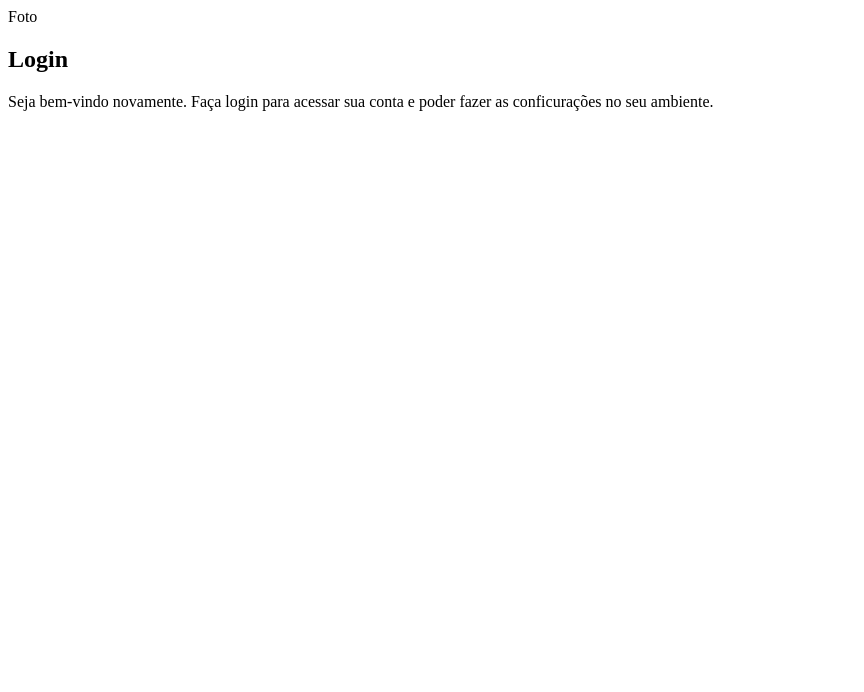
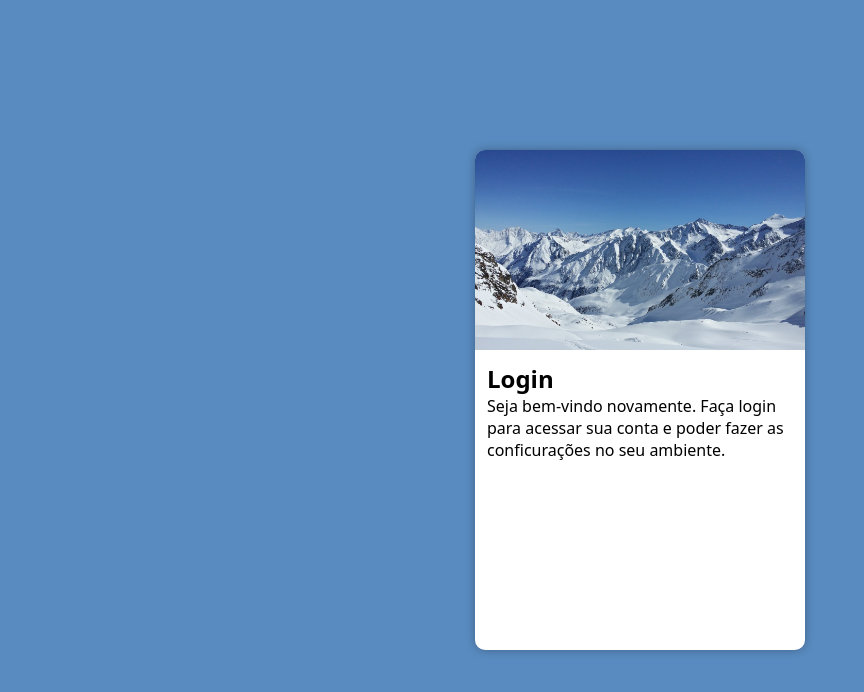
Before and after one commit to RaissaNv/projeto-login, a plain HTML site: page index.html in a window 1280 px wide. Shown: the whole page, without its empty margins (0-864 px from the left). Drawn offline with Linux system fonts and the light colour scheme.

Commit message:
comeco do css

```diff
--- a/estilos/style.css
+++ b/estilos/style.css
@@ -3,5 +3,50 @@
 /*
     Cores:
     -> #637D98
-    _> #598BC0
+    -> #598BC0
 */
+
+* {
+    font-family: system-ui, -apple-system, BlinkMacSystemFont, 'Segoe UI', Roboto, Oxygen, Ubuntu, Cantarell, 'Open Sans', 'Helvetica Neue', sans-serif;
+    padding: 0px;
+    margin: 0px;
+    box-sizing: border-box;
+}
+
+body, html {
+    background-color: #598BC0;
+    height: 100vh;
+    width: 100vw;
+}
+
+main {
+    position: relative;
+    height: 100vh;
+    width: 100vw;
+}
+
+section#login {
+    display: block;
+    position: absolute;
+    top: 50%;
+    left: 50%;
+    transform: translate(-50%, -50%);
+
+    background-color: white;
+    height: 500px;
+    width: 330px;
+    overflow: hidden;
+    border-radius: 10px;
+    box-shadow: 0px 0px 10px rgba(0, 0, 0, 0.301);
+}
+
+section#login > div#imagem {
+    background: #598BC0 url(../imagens/montanha.jpg) no-repeat;
+    background-size: cover;
+    height: 200px;
+}
+
+section#login > div#formulario {
+    display: block;
+    padding: 12px;
+}
--- a/index.html
+++ b/index.html
@@ -10,7 +10,7 @@
     <main>
         <section id="login">
             <div id="imagem">
-                Foto
+
             </div>
             <div id="formulario">
                 <h1>Login</h1>
```
Also changed, not shown: imagens/montanha.jpg (renamed from imagens/pexels-pixabay-279544 (1).jpg).
